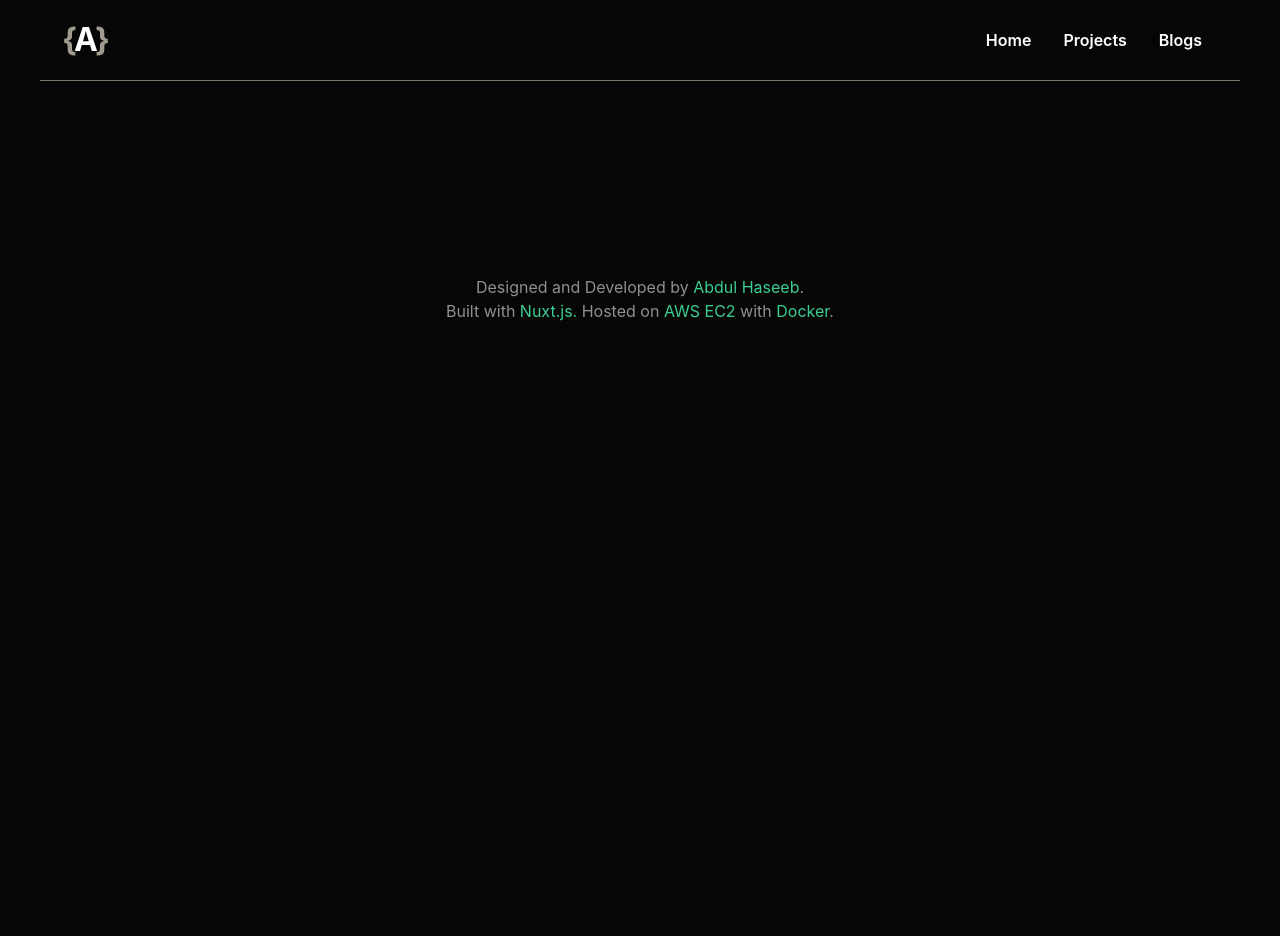
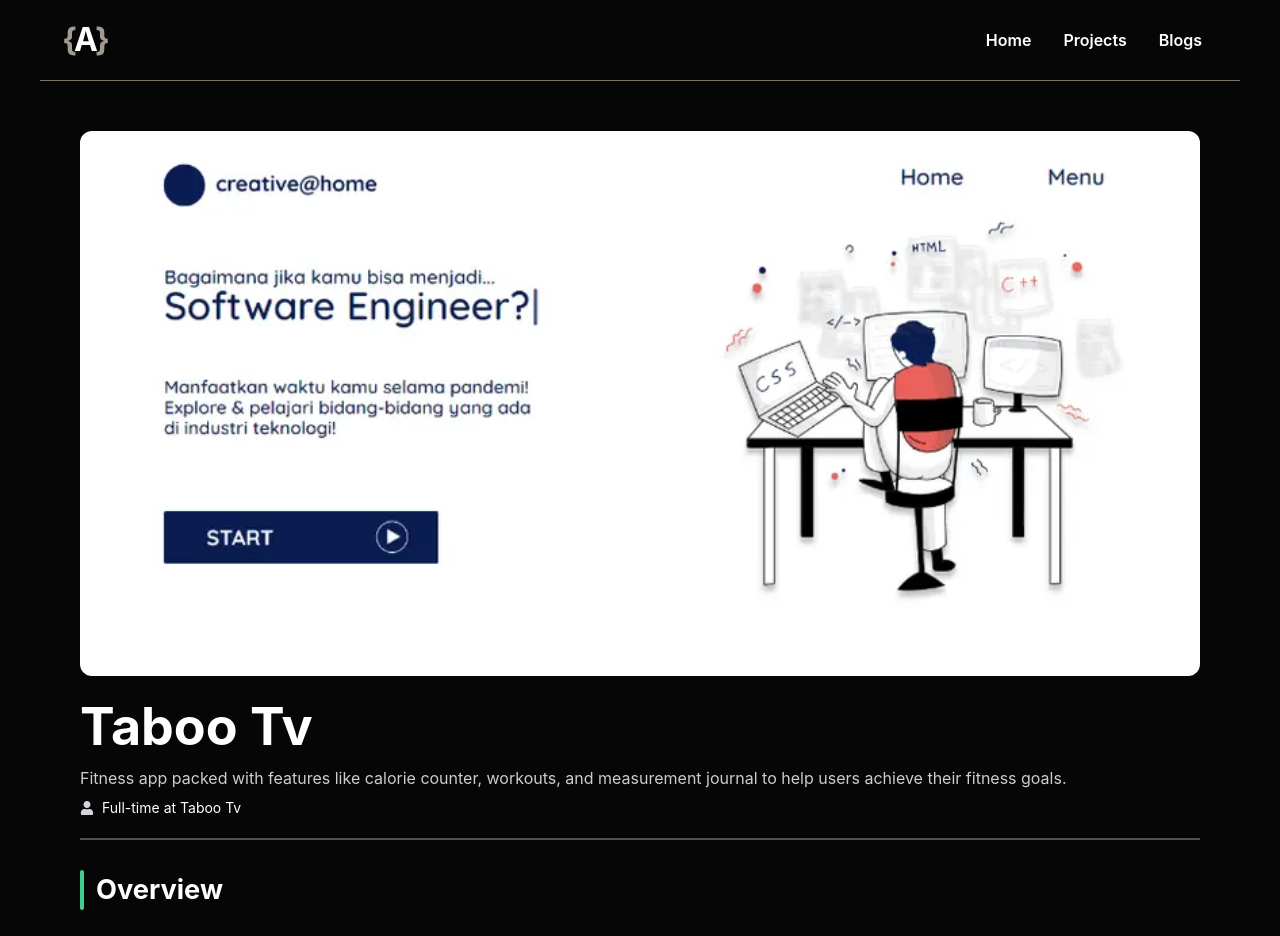
Before and after one commit to code-creeper/code-creeper.github.io, a Nuxt app: page /projects/project in a window 1280 px wide. Shown: the top 936 px of the page. Before the commit the page ends 800 px from the top, so only its background shows below. Built offline with nearby package versions, Linux system fonts and the light colour scheme.

Commit message:
project detail page

```diff
--- a/assets/css/main.css
+++ b/assets/css/main.css
@@ -94,3 +94,13 @@
     width: min(var(--page-max-width), 100% - (var(--page-padding) * 2));
     margin-inline: auto;
 }
+
+.heading-bl::before {
+    content: "";
+    width: 4px;
+    height: 40px;
+    background-color: var(--primary-color);
+    left: 0;
+    border-radius: 3px;
+    position: absolute;
+}
--- /dev/null
+++ b/components/Icons/User.vue
@@ -0,0 +1,3 @@
+<template>
+  <svg stroke="currentColor" fill="#D1D5DB" stroke-width="0" viewBox="0 0 448 512" font-size="14px" height="1em" width="1em" xmlns="http://www.w3.org/2000/svg"><path d="M224 256c70.7 0 128-57.3 128-128S294.7 0 224 0 96 57.3 96 128s57.3 128 128 128zm89.6 32h-16.7c-22.2 10.2-46.9 16-72.9 16s-50.6-5.8-72.9-16h-16.7C60.2 288 0 348.2 0 422.4V464c0 26.5 21.5 48 48 48h352c26.5 0 48-21.5 48-48v-41.6c0-74.2-60.2-134.4-134.4-134.4z"></path></svg>
+</template>
--- a/layouts/default.vue
+++ b/layouts/default.vue
@@ -1,6 +1,6 @@
 <template>
   <div>
-    <div class="w-full sticky top-0 z-10 bg-[var(--black-color)] mb-[130px] md:mb-[80px]">
+    <div class="w-full sticky top-0 z-10 bg-[var(--black-color)] mb-[30px] md:mb-[50px]">
       <nav>
       <ApplicationLogo/>
 
--- /dev/null
+++ b/pages/projects/project.vue
@@ -0,0 +1,102 @@
+<script setup lang="ts">
+
+import User from "~/components/Icons/User.vue";
+</script>
+
+<template>
+  <div class="page">
+    <img src="@/assets/images/project-img.webp" alt="Project Image" class="w-full rounded-xl"/>
+
+    <h2 class="fs-large text-white font-bold mt-3">Taboo Tv</h2>
+    <p class="text-white/80">Fitness app packed with features like calorie counter, workouts, and measurement journal to
+      help users achieve their fitness goals.</p>
+
+    <div class="flex items-center gap-2 my-2">
+      <User/>
+      <p class="text-sm text-white">Full-time at Taboo Tv</p>
+    </div>
+    <hr class="w-full border border-white/30 my-5"/>
+  </div>
+
+  <div class="page grid grid-cols-6 md:grid-cols-10 gap-6">
+    <div class="col-span-7 space-y-4">
+      <h3 class="heading heading-bl">Overview</h3>
+      <p class="text-white/90">
+        GGL (Gak Gendut Lagi) is a fitness app packed with features like calorie counting, a measurement journal,
+        workout tutorials, meal planning, and personalized mentoring to help users achieve their fitness goals.
+      </p>
+      <img src="@/assets/images/ssproject.webp" alt="project screenshot" class="w-full rounded-xl px-5"/>
+
+      <h3 class="heading heading-bl">Project Goals</h3>
+      <p class="text-white/90">The primary goal of this project was to rebuild the web app of GGL from scratch. The
+        existing web app was outdated, both in terms of design and technology, and it did not align with the current
+        mobile app's features and aesthetics. The objective was to "migrate" the web app using modern technologies and
+        design principles consistent with the mobile app, ensuring a seamless and cohesive user experience across all
+        platforms.
+      </p>
+
+      <h3 class="heading heading-bl">Tech Stack</h3>
+      <p class="text-white/90">To achieve this, the following technologies were used:</p>
+      <ul>
+        <li><span class="font-bold">Next.js:</span>For server-side rendering and optimized web performance.</li>
+        <li><span class="font-bold">Chakra Ui:</span>To implement a cohesive and responsive design system.</li>
+        <li><span class="font-bold">Rematch:</span>For efficient and maintainable state management.</li>
+      </ul>
+
+      <h3 class="heading heading-bl">Features</h3>
+      <h4 class="font-bold text-white">Meal Plan (Calories Counter)</h4>
+      <img src="@/assets/images/ssproject.webp" alt="project screenshot" class="w-full rounded-xl px-5"/>
+
+      <h4 class="font-bold text-white">Toturial</h4>
+      <img src="@/assets/images/ssproject.webp" alt="project screenshot" class="w-full rounded-xl px-5"/>
+
+      <h3 class="heading heading-bl">Challanges</h3>
+      <p class="text-white/90">One of the main challenges was developing the web app in parallel with the mobile team.
+        Since the mobile team began their development earlier, maintaining zero feature disparity with the mobile app
+        became crucial. Ensuring consistency across both platforms in terms of design and functionality required
+        meticulous attention to detail and continuous communication between teams.</p>
+
+      <h3 class="heading heading-bl">Initiatives</h3>
+      <p class="text-white/90">To make the app lightning-fast & improve user experience, I focused on optimizing the
+        app’s performance. By implementing an effective caching strategy, I achieved a significant boost in loading
+        speed:
+      </p>
+
+
+      <h4 class="font-bold text-white">Before Dashboard</h4>
+      <img src="@/assets/images/project-img.webp" alt="project screenshot" class="w-full rounded-xl px-5"/>
+
+
+      <h4 class="font-bold text-white">After Dashboard</h4>
+      <img src="@/assets/images/project-img.webp" alt="project screenshot" class="w-full rounded-xl px-5"/>
+
+      <p class="text-white/90">This optimization resulted in a 33.8% improvement in the dashboard’s loading speed.
+        Testing across various pages, including the dashboard, meal plan, and measurement pages, showed an average
+        performance increase of 39%.
+      </p>
+      <p class="text-white/90">Details of this optimization process were documented in my college thesis and later
+        published in the Journal of Informatics and Computer Science (JINACS). You can read the publication here.</p>
+
+
+    </div>
+  </div>
+
+</template>
+
+<style scoped>
+.heading {
+  padding-left: 16px;
+  padding-bottom: 6px;
+  padding-top: 10px;
+  font-weight: bold;
+  color: white;
+  position: relative;
+}
+
+ul > li {
+  color: white !important;
+  display: flex;
+  align-items: center;
+  column-gap: 10px;
+}
+</style>
```
Also changed, not shown: assets/images/ssproject.webp (added).
